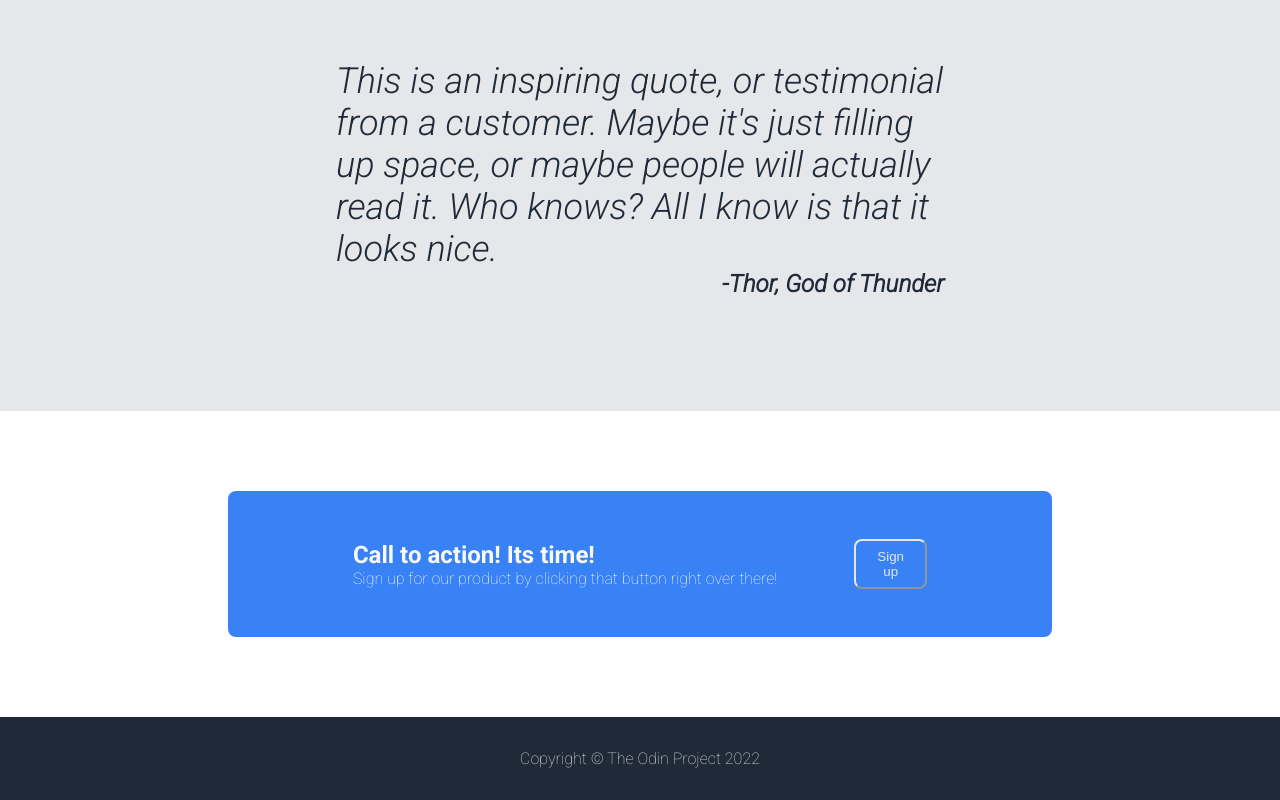
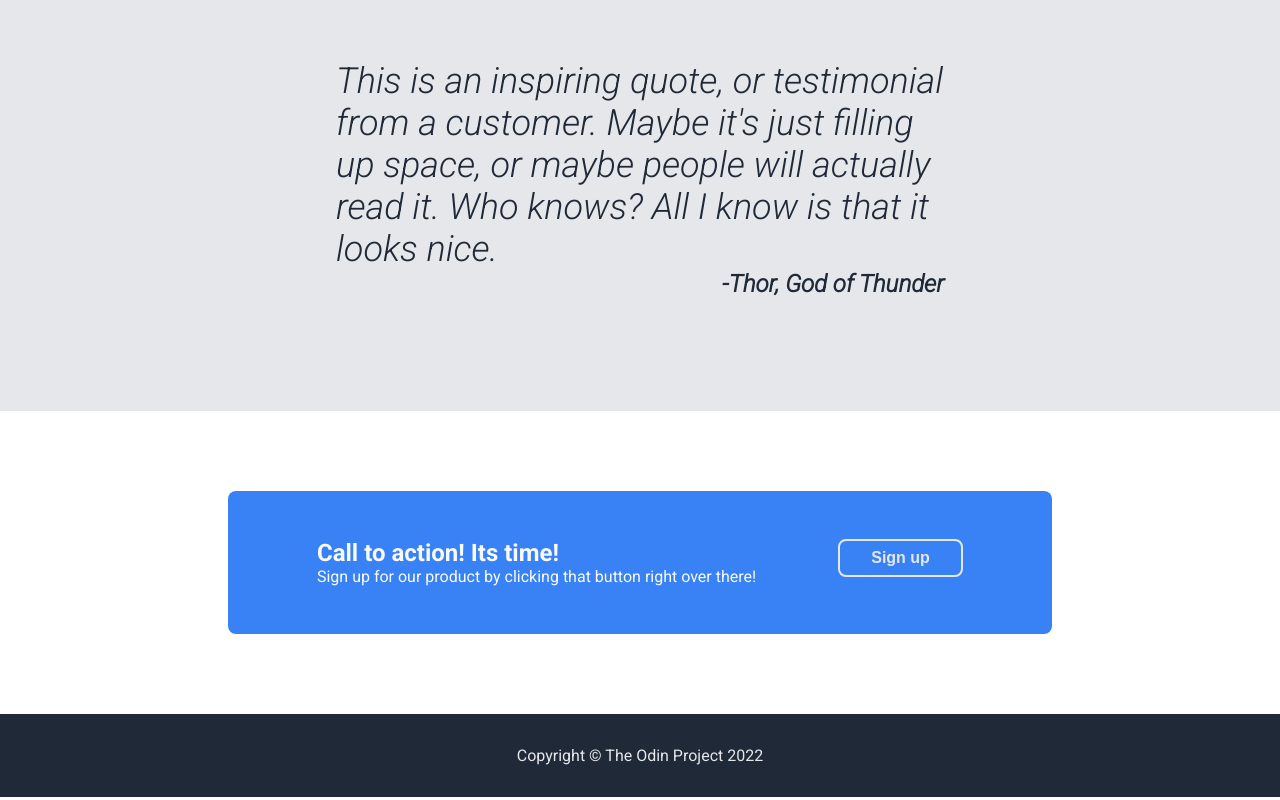
Before and after one commit to mikeyCos/odin-landing-page, a plain HTML site: page index.html in a window 1280 px wide. Shown: the part 1067-1867 px from the top of the page. Drawn offline with Linux system fonts and the light colour scheme.

Commit message:
007 Experimenting with @import from Google Fonts API and resized button elements

```diff
--- a/style/style.css
+++ b/style/style.css
@@ -1,4 +1,4 @@
-@import url('https://fonts.googleapis.com/css2?family=Roboto:ital,wght@0,100;0,700;1,300&display=swap');
+@import url('https://fonts.googleapis.com/css2?family=Roboto:ital,wght@0,100;0,300;0,400;0,500;0,700;0,900;1,300&display=swap');
 
 html, body {
     /* height: 100vh; */
@@ -60,7 +60,8 @@ html, body {
 
 .hero-text {
     font-size: 48px;
-    font-weight: bolder;
+    font-weight: 400;
+
 }
 
 .header-text {
@@ -70,13 +71,15 @@ html, body {
 
 .button-top {
     background-color: #3882F6;
+    color: #E5E7EB;
+    font-weight: 900;
+    font-size: 16px;
     display: flex;
     justify-content: center;
     align-self: flex-start;
-    width: 30%;
+    width: 125px;
     padding: 8px 16px;
     border-radius: 8px;
-    flex-shrink: 3;
 }
 
 /* header end */
@@ -182,7 +185,7 @@ html, body {
     background-color: #3882F6;
     color: #F9FAF8;
     display: flex;
-    justify-content: space-evenly;
+    justify-content: space-around;
     align-items: center;
     padding: 3em 3em;
     border-radius: 0.5em;
@@ -201,11 +204,16 @@ html, body {
 
 .button-bottom {
     background-color: #3882F6;
-    border-color: #E5E7EB;
     color: #E5E7EB;
-    width: 10%;
+    border: 2px solid #E5E7EB;
+    font-weight: 900;
+    font-size: 16px;
+    width: 125px;
     padding: 8px 16px;
     border-radius: 8px;
+    display: flex;
+    justify-content: center;
+    align-self: flex-start;
 }
 
 /* section four end */
```
